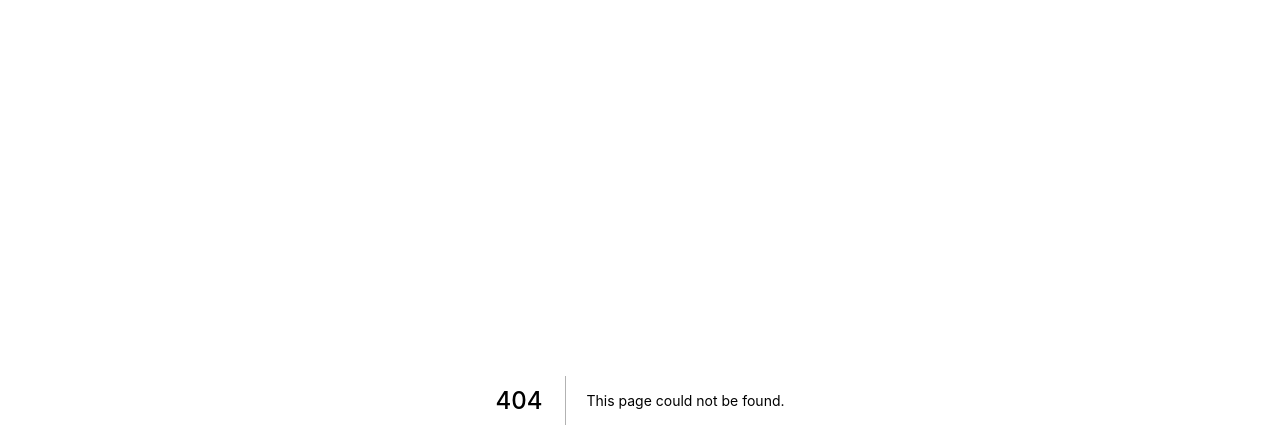
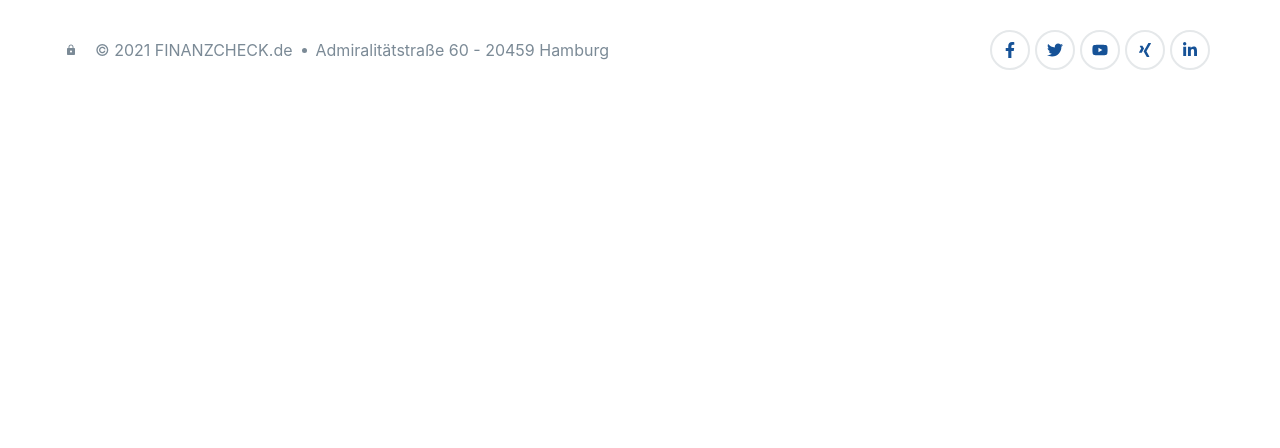
Before and after one commit to Syed-Bakhtiyar/next-js-web-page, a Next.js app: page /core/components/footer/footer in a window 1280 px wide. Before the commit this address had no page. Shown: the top 448 px of the page. Built offline with nearby package versions, Linux system fonts and the light colour scheme.

Commit message:
main items of the site has been completed

```diff
--- /dev/null
+++ b/pages/core/components/footer/footer.tsx
@@ -0,0 +1,37 @@
+import styles from '../../../../styles/Footer.module.css';
+import ideaIc from '../../../../public/assets/idea-ic.png';
+import zertifikatImage from '../../../../public/assets/Zertifikat.png'
+import Box from '@material-ui/core/Box';
+
+export default function Footer() {
+  const ideas = ['Wir bieten Ihnen einen unabhängigen und kostenlosen Vergleich von Kreditangeboten',
+                 'Wir holen für Sie individuelle Kreditangebote ein. Unsere Kreditanfragen sind SCHUFA-neutral, also ohne negative Auswirkung auf Ihren SCHUFA-Score',
+                 'Zusätzlich bieten wir Ihnen weitere Dienstleistungen rund um Ihren Kreditwunsch, z. B. unsere individuelle telefonische Beratung und technische Unterstützung, um die Bearbeitung Ihrer Kreditanfrage durch die Bank zu beschleunigen',
+                 'Mit FINANZCHECK.de gelangen Sie sicher und mühelos an Ihr Wunschdarlehen'];
+  return (
+    <Box className={`${styles.footerContainer} ${styles.sectionTwoGridStyling}`}>
+      <Box className={`${styles.lockContainer}`}>
+        <svg stroke="currentColor" fill="currentColor" stroke-width="0" viewBox="0 0 24 24" className="css-zbrbd5 e10s4j7g3" height="12" width="12" xmlns="http://www.w3.org/2000/svg"><path d="M18 8h-1V6c0-2.76-2.24-5-5-5S7 3.24 7 6v2H6c-1.1 0-2 .9-2 2v10c0 1.1.9 2 2 2h12c1.1 0 2-.9 2-2V10c0-1.1-.9-2-2-2zm-6 9c-1.1 0-2-.9-2-2s.9-2 2-2 2 .9 2 2-.9 2-2 2zm3.1-9H8.9V6c0-1.71 1.39-3.1 3.1-3.1 1.71 0 3.1 1.39 3.1 3.1v2z"></path></svg>
+        &nbsp; &nbsp; © 2021 FINANZCHECK.de &nbsp; <Box className={`${styles.pixelDot}`}></Box> &nbsp;&nbsp; <Box>Admiralitätstraße 60 - 20459 Hamburg</Box>
+
+      </Box>
+      <Box className={`${styles.footerIconContainer}`}>
+        <Box className={styles.roundCallButtonContainer}>
+            <svg stroke="currentColor" fill="currentColor" stroke-width="0" viewBox="0 0 320 512" height="1em" width="1em" xmlns="http://www.w3.org/2000/svg"><path d="M279.14 288l14.22-92.66h-88.91v-60.13c0-25.35 12.42-50.06 52.24-50.06h40.42V6.26S260.43 0 225.36 0c-73.22 0-121.08 44.38-121.08 124.72v70.62H22.89V288h81.39v224h100.17V288z"></path></svg>
+        </Box>
+        <Box className={styles.roundCallButtonContainer}>
+            <svg stroke="currentColor" fill="currentColor" stroke-width="0" viewBox="0 0 512 512" height="1em" width="1em" xmlns="http://www.w3.org/2000/svg"><path d="M459.37 151.716c.325 4.548.325 9.097.325 13.645 0 138.72-105.583 298.558-298.558 298.558-59.452 0-114.68-17.219-161.137-47.106 8.447.974 16.568 1.299 25.34 1.299 49.055 0 94.213-16.568 130.274-44.832-46.132-.975-84.792-31.188-98.112-72.772 6.498.974 12.995 1.624 19.818 1.624 9.421 0 18.843-1.3 27.614-3.573-48.081-9.747-84.143-51.98-84.143-102.985v-1.299c13.969 7.797 30.214 12.67 47.431 13.319-28.264-18.843-46.781-51.005-46.781-87.391 0-19.492 5.197-37.36 14.294-52.954 51.655 63.675 129.3 105.258 216.365 109.807-1.624-7.797-2.599-15.918-2.599-24.04 0-57.828 46.782-104.934 104.934-104.934 30.213 0 57.502 12.67 76.67 33.137 23.715-4.548 46.456-13.32 66.599-25.34-7.798 24.366-24.366 44.833-46.132 57.827 21.117-2.273 41.584-8.122 60.426-16.243-14.292 20.791-32.161 39.308-52.628 54.253z"></path></svg>
+        </Box>
+        <Box className={styles.roundCallButtonContainer}>
+            <svg stroke="currentColor" fill="currentColor" stroke-width="0" viewBox="0 0 576 512" height="1em" width="1em" xmlns="http://www.w3.org/2000/svg"><path d="M549.655 124.083c-6.281-23.65-24.787-42.276-48.284-48.597C458.781 64 288 64 288 64S117.22 64 74.629 75.486c-23.497 6.322-42.003 24.947-48.284 48.597-11.412 42.867-11.412 132.305-11.412 132.305s0 89.438 11.412 132.305c6.281 23.65 24.787 41.5 48.284 47.821C117.22 448 288 448 288 448s170.78 0 213.371-11.486c23.497-6.321 42.003-24.171 48.284-47.821 11.412-42.867 11.412-132.305 11.412-132.305s0-89.438-11.412-132.305zm-317.51 213.508V175.185l142.739 81.205-142.739 81.201z"></path></svg>
+        </Box>
+        <Box className={styles.roundCallButtonContainer}>
+            <svg stroke="currentColor" fill="currentColor" stroke-width="0" viewBox="0 0 384 512" height="1em" width="1em" xmlns="http://www.w3.org/2000/svg"><path d="M162.7 210c-1.8 3.3-25.2 44.4-70.1 123.5-4.9 8.3-10.8 12.5-17.7 12.5H9.8c-7.7 0-12.1-7.5-8.5-14.4l69-121.3c.2 0 .2-.1 0-.3l-43.9-75.6c-4.3-7.8.3-14.1 8.5-14.1H100c7.3 0 13.3 4.1 18 12.2l44.7 77.5zM382.6 46.1l-144 253v.3L330.2 466c3.9 7.1.2 14.1-8.5 14.1h-65.2c-7.6 0-13.6-4-18-12.2l-92.4-168.5c3.3-5.8 51.5-90.8 144.8-255.2 4.6-8.1 10.4-12.2 17.5-12.2h65.7c8 0 12.3 6.7 8.5 14.1z"></path></svg>
+        </Box>
+        <Box className={styles.roundCallButtonContainer}>
+            <svg stroke="currentColor" fill="currentColor" stroke-width="0" viewBox="0 0 448 512" height="1em" width="1em" xmlns="http://www.w3.org/2000/svg"><path d="M100.28 448H7.4V148.9h92.88zM53.79 108.1C24.09 108.1 0 83.5 0 53.8a53.79 53.79 0 0 1 107.58 0c0 29.7-24.1 54.3-53.79 54.3zM447.9 448h-92.68V302.4c0-34.7-.7-79.2-48.29-79.2-48.29 0-55.69 37.7-55.69 76.7V448h-92.78V148.9h89.08v40.8h1.3c12.4-23.5 42.69-48.3 87.88-48.3 94 0 111.28 61.9 111.28 142.3V448z"></path></svg>
+        </Box>
+      </Box>
+    </Box>
+  )
+}
--- a/pages/core/components/index.tsx
+++ b/pages/core/components/index.tsx
@@ -3,3 +3,4 @@ export {default as HomeSectionOne} from './home-section-one/home-section-one';
 export {default as HomeSectionTwo} from './home-section-two/home-section-two';
 export {default as HomeSectionThree} from './home-section-three/home-section-three';
 export {default as HomeSectionFour} from './home-section-four/home-section-four';
+export {default as Footer} from './footer/footer';
--- a/pages/index.tsx
+++ b/pages/index.tsx
@@ -1,6 +1,6 @@
 import Head from 'next/head';
 import styles from '../styles/Home.module.css';
-import {Header, HomeSectionOne, HomeSectionTwo, HomeSectionThree, HomeSectionFour} from './core/components';
+import {Header, HomeSectionOne, HomeSectionTwo, HomeSectionThree, HomeSectionFour, Footer} from './core/components';
 import bgImage from '../public/assets/bg-image.webp';
 
 // import TextField from '@material-ui/core/TextField';
@@ -27,6 +27,7 @@ export default function Home() {
         <HomeSectionTwo/>
         <HomeSectionThree/>
         <HomeSectionFour/>
+        <Footer/>
       </main>
 
       {/* <footer className={styles.footer}>
--- /dev/null
+++ b/styles/Footer.module.css
@@ -0,0 +1,45 @@
+.footerContainer{
+    display: flex;
+    align-items: center;
+    margin-bottom: 80px;
+}
+
+.sectionTwoGridStyling {
+    margin-left: 65px;
+    margin-right: 65px;
+    margin-top: 30px;
+}
+
+.lockContainer{
+    color: #7B8A96;
+    display: flex;
+    align-items: center;
+}
+
+.footerIconContainer{
+    margin-left: auto;
+    display: flex;
+}
+
+.roundCallButtonContainer{
+    cursor: pointer;
+    background-color: white;
+    align-items: center;
+    border: 2px solid #E5E8EA;
+    border-radius: 50%;
+    color: #165297;
+    display: flex;
+    height: 40px;
+    justify-content: center;
+    padding: 0;
+    transition: border-color 300ms;
+    width: 40px;
+    margin-right: 5px;
+}
+
+.pixelDot{
+    background-color: #7B8A96;
+    border-radius: 100px;
+    width: 5px;
+    height: 5px;
+}
--- a/styles/Home-section-four.module.css
+++ b/styles/Home-section-four.module.css
@@ -168,3 +168,30 @@
 .bolder{
   font-weight: 600 !important;
 }
+
+.phoneContainer{
+  border-radius: 100px;
+  display: flex;
+  align-items: center;
+  background-color: #F5F6F7;
+  cursor: pointer;
+}
+
+.phoneContainer:hover .roundCallButtonContainer{
+  border: 1px solid #165297;
+}
+
+.roundCallButtonContainer{
+  background-color: white;
+  align-items: center;
+  border: 2px solid #E5E8EA;
+  border-radius: 50%;
+  color: #165297;
+  display: flex;
+  height: 40px;
+  justify-content: center;
+  padding: 0;
+  transition: border-color 300ms;
+  width: 40px;
+  margin-right: 5px;
+}
```
Also changed, not shown: pages/core/components/home-section-four/home-section-four.tsx (+11 -3 lines), pages/core/components/home-section-three/home-section-three.tsx (+7 -6 lines), styles/Home-section-three.module.css (+8 -0 lines).
